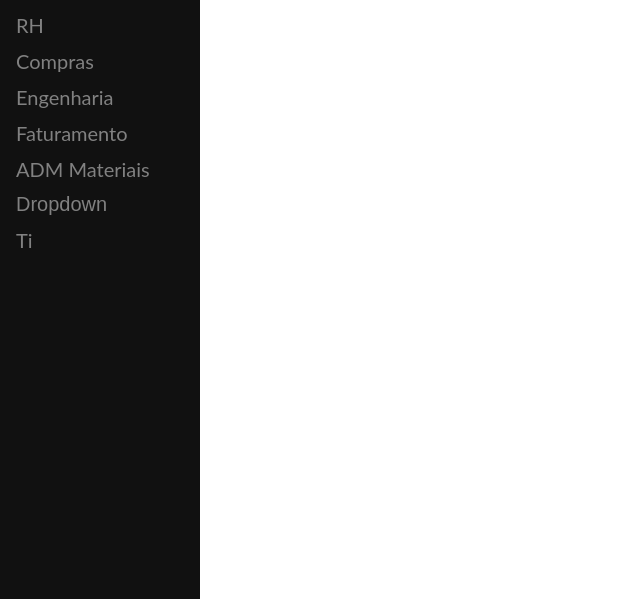
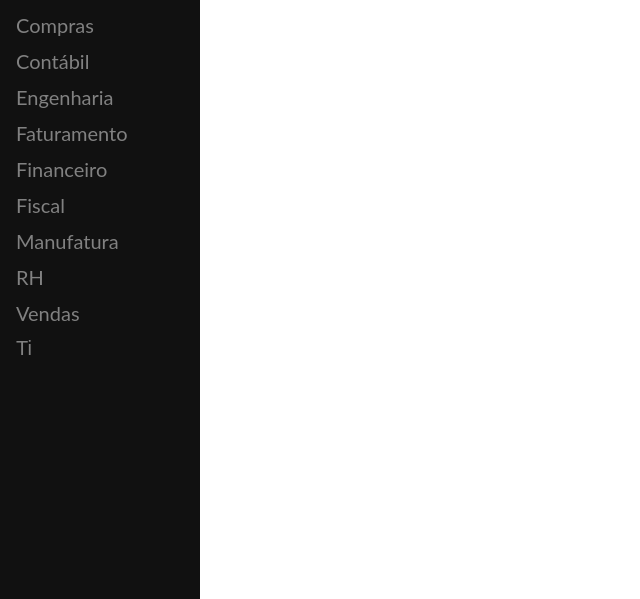
Before and after one commit to dfv-ti/Docs_v1.0, a Flask app: page / in a window 1280 px wide. Shown: the part 201-800 px from the top of the page, without its empty margins (0-640 px from the left). Run offline with Flask 2, Linux system fonts and the light colour scheme; some libraries are stand-ins or nearby versions.

Commit message:
Passando as rotas para o menu principal em ordem alfabetica

```diff
--- a/application/view/templates/padrao.html
+++ b/application/view/templates/padrao.html
@@ -159,24 +159,27 @@ h2{
 
 </div>
 
-  <a href="{{url_for('financeiro')}}">Financeiro</a>
-  <a href="{{url_for('rh')}}">RH</a>
+  <a href="{{url_for('admateriais')}}">ADM Materiais</a>
   <a href="{{url_for('compras')}}">Compras</a>
+  <a href="{{url_for('contabil')}}">Contábil</a>
   <a href="{{url_for('engenharia')}}">Engenharia</a>
   <a href="{{url_for('faturamento')}}">Faturamento</a>
-  <a href="{{url_for('admateriais')}}">ADM Materiais</a>
+  <a href="{{url_for('financeiro')}}">Financeiro</a>
+  <a href="{{url_for('fiscal')}}">Fiscal</a>
+  <a href="{{url_for('manufatura')}}">Manufatura</a>
+  <a href="{{url_for('rh')}}">RH</a>
 
+  <a href="{{url_for('vendas')}}">Vendas</a>
 
+  <button class="dropdown-btn">Ti
+        <i class="fa fa-caret-down"></i>
+      </button>
+      <div class="dropdown-container">
+        <a href="{{url_for('ti')}}">Impressoras</a>
+        <a href="{{url_for('ti')}}">TI</a>
+        <a href="{{url_for('ti')}}">TI</a>
+      </div>
 
-  <button class="dropdown-btn">Dropdown
-    <i class="fa fa-caret-down"></i>
-  </button>
-  <div class="dropdown-container">
-    <a href="{{url_for('ti')}}">Link 1</a>
-    <a href="{{url_for('ti')}}">Link 2</a>
-    <a href="{{url_for('ti')}}">Link 3</a>
-  </div>
-  <a href="{{url_for('ti')}}">Ti</a>
 
 
 </div>
```
